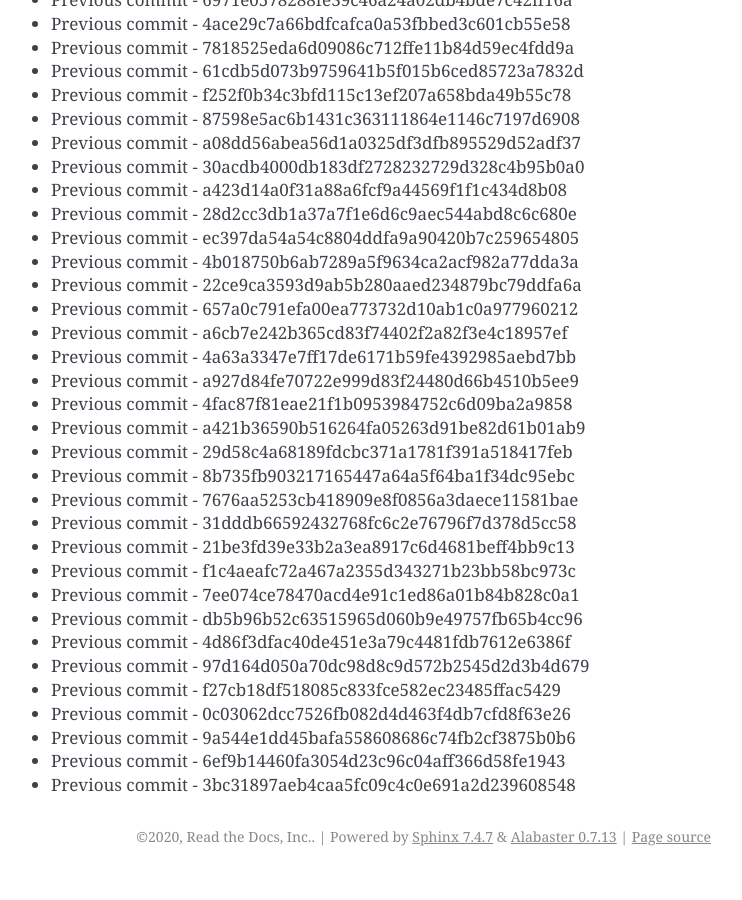
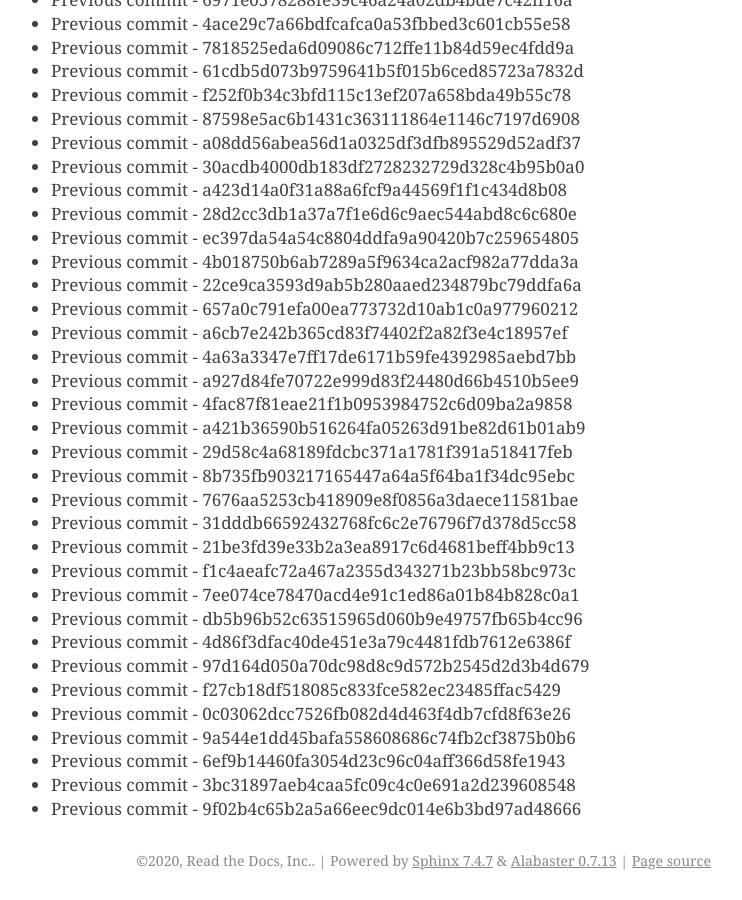
Before and after one commit to readthedocs/rtd-git-stresstest, a Sphinx documentation site: the page built from docs/updates.rst, in a window 1280 px wide and 900 px high, scrolled down 25095 px. Shown: the whole window, without its empty margins (399-1141 px from the left). Built offline with Sphinx 7.4.7, drawn with Linux system fonts in a browser that asks for light colours; before the commit the page ends 25971 px from its top, so only the background shows below that.

Commit message:
Generating commit from previous: 9f02b4c65b2a5a66eec9dc014e6b3bd97ad48666

```diff
--- a/docs/updates.rst
+++ b/docs/updates.rst
@@ -1086,3 +1086,4 @@ It can be tested for any performance characteristics.
 * Previous commit - 9a544e1dd45bafa558608686c74fb2cf3875b0b6
 * Previous commit - 6ef9b14460fa3054d23c96c04aff366d58fe1943
 * Previous commit - 3bc31897aeb4caa5fc09c4c0e691a2d239608548
+* Previous commit - 9f02b4c65b2a5a66eec9dc014e6b3bd97ad48666
```
